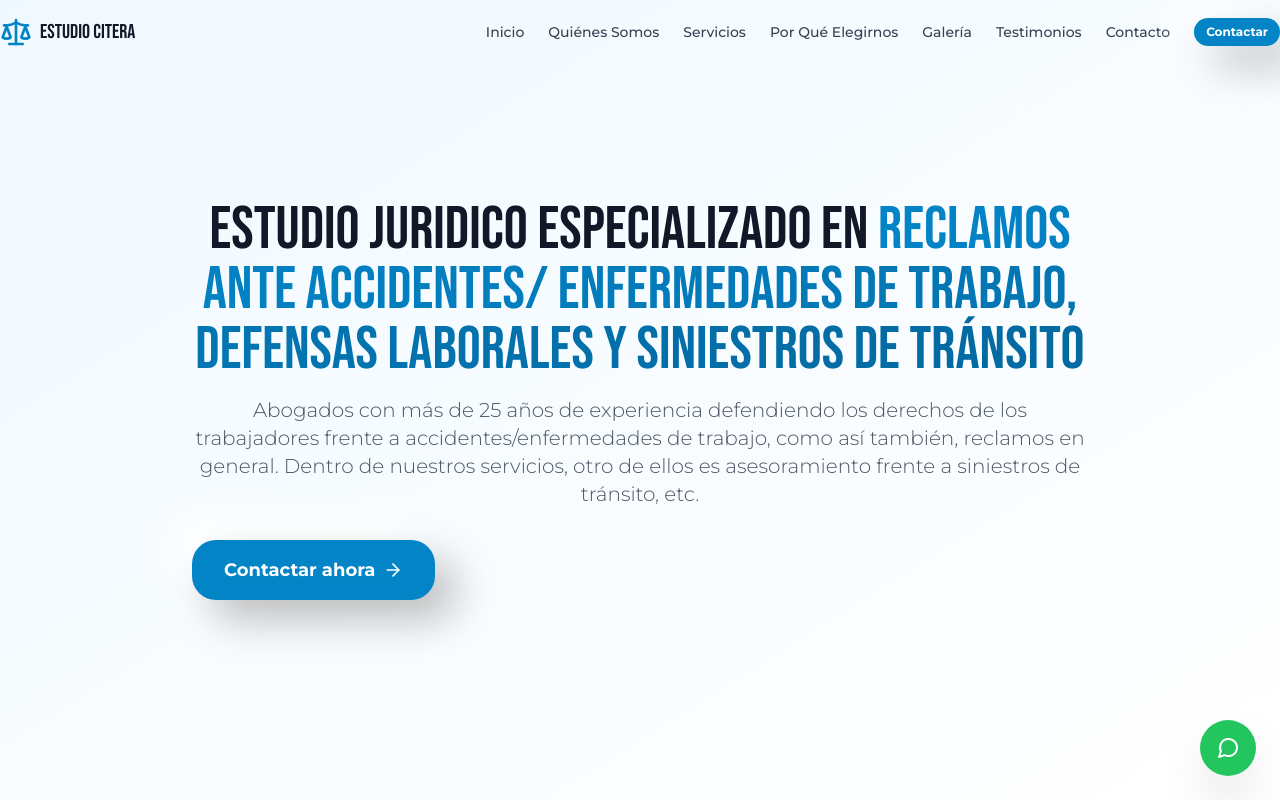
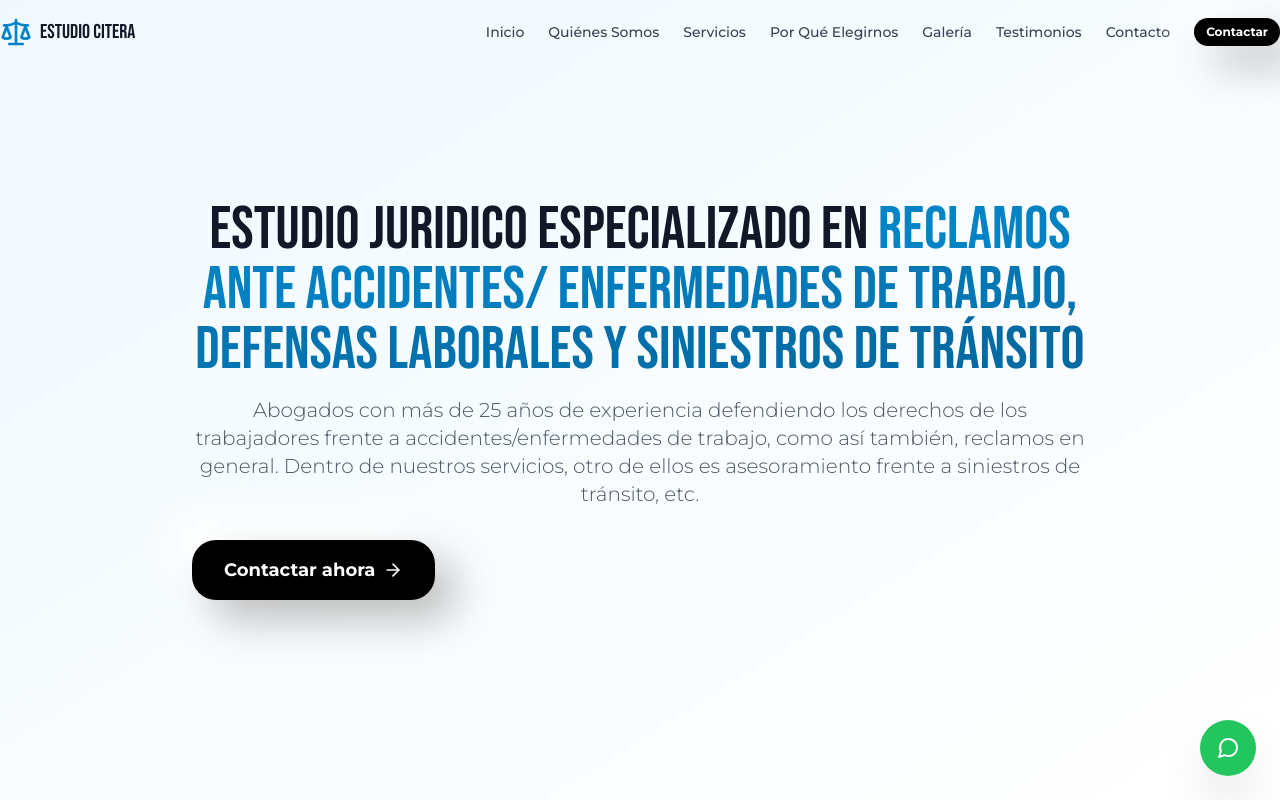
Before and after one commit to ZanellaOrnela/ESTUDIO-ANALIA-CITERA, a Next.js app: page / in a window 1280 px wide. Shown: the top 800 px of the page. Built offline with nearby package versions, Linux system fonts and the light colour scheme.

Commit message:
Change button background color to black

```diff
--- a/app/globals.css
+++ b/app/globals.css
@@ -55,7 +55,7 @@
   }
 
   .btn-3d {
-    @apply bg-primary-600 text-white font-bold py-4 px-8 rounded-3xl transition-all duration-300 transform hover:scale-110 relative overflow-hidden;
+    @apply bg-black text-white font-bold py-4 px-8 rounded-3xl transition-all duration-300 transform hover:scale-110 relative overflow-hidden;
     box-shadow:
       20px 20px 40px #bebebe,
       -20px -20px 40px #ffffff;
```
